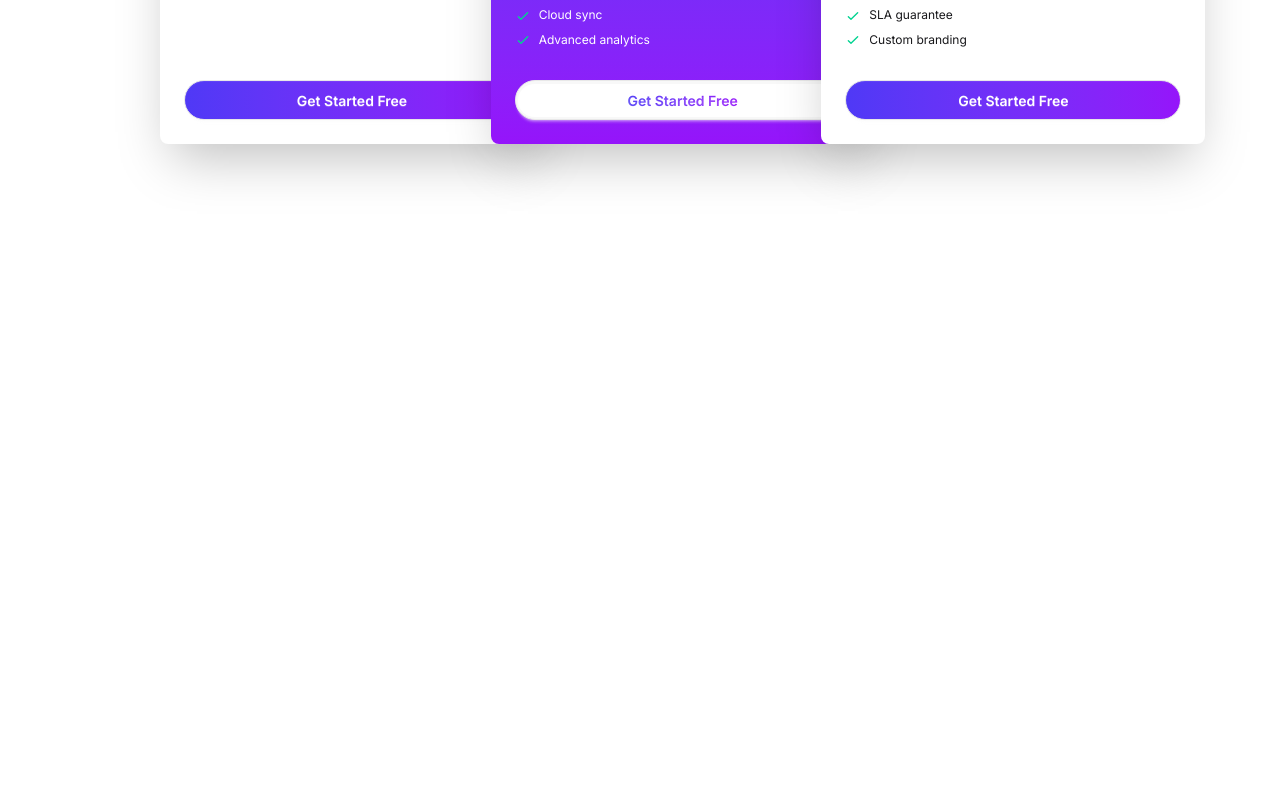
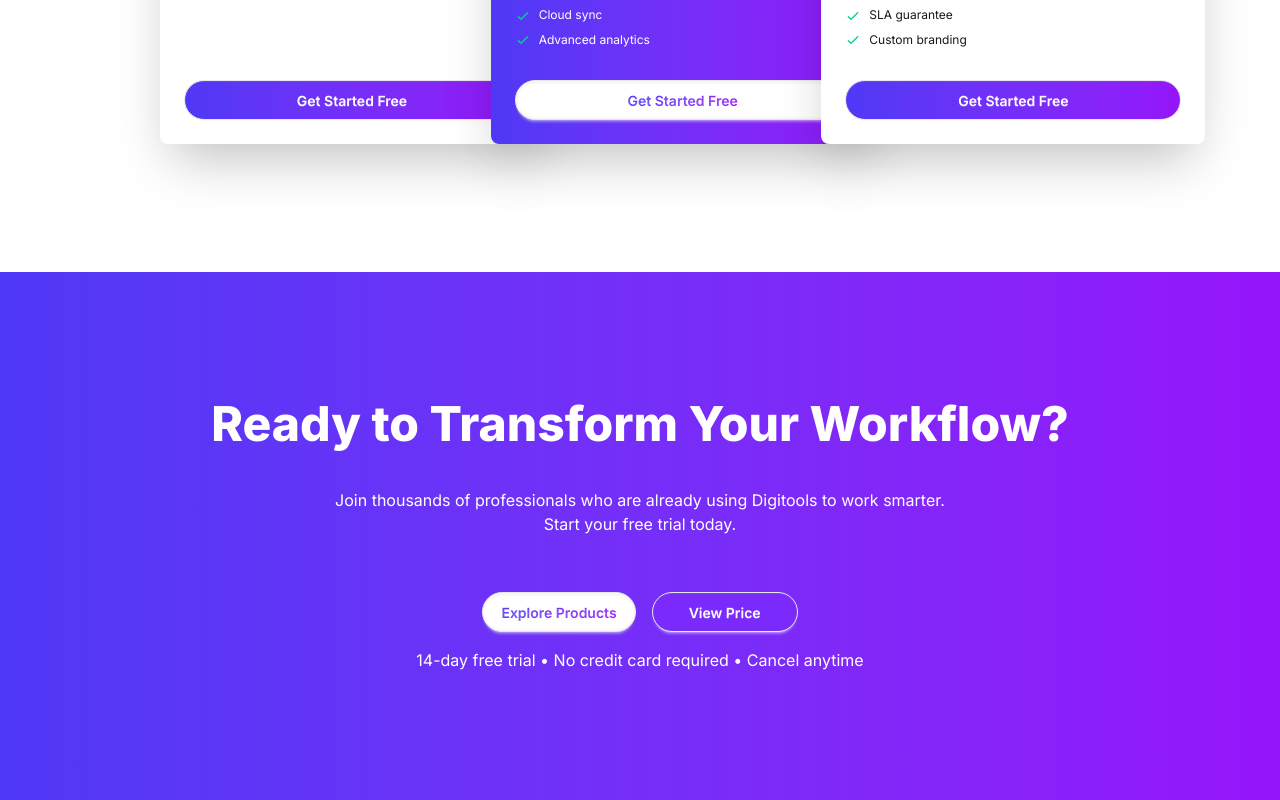
Before and after one commit to Sami-Abdullah/A6, a React (Vite) app: page / in a window 1280 px wide. Shown: the part 2284-3084 px from the top of the page. Before the commit the page ends 2556 px from the top, so only its background shows below. Built offline with nearby package versions, Linux system fonts and the light colour scheme.

Commit message:
made the work flow section

```diff
--- a/src/App.jsx
+++ b/src/App.jsx
@@ -3,6 +3,7 @@
 import Navbar from "./Components/Sections/Navbar"
 import Pricing from "./Components/Sections/Pricing";
 import Stats from "./Components/Sections/Stats"
+import Workflow from "./Components/Sections/Workflow";
 
 
 // const data = ()=>{
@@ -31,6 +32,7 @@
       {/* {pricing section with card} */}
       <Pricing></Pricing>
       {/* bottombar */}
+      <Workflow></Workflow>
       {/* footer */}
 
     </>
--- a/src/Components/Buttons/GradiantTextButton.jsx
+++ b/src/Components/Buttons/GradiantTextButton.jsx
@@ -1,11 +1,10 @@
 import React from 'react';
 
-const GradiantTextButton = ({ text, icon, isFull = false }) => {
+const GradiantTextButton = ({ text, icon, isFull = false,noBorder=true }) => {
 
-  console.log(isFull, "here")
   return (
 
-    <button className={`${isFull ? 'w-full' : ' bg-linear-to-r from-[rgba(79,57,246,1)] to-[rgba(149,20,250,1)]'} btn rounded-full px-0.5 py-0.5`}>
+    <button className={`${isFull ? 'w-full' : ''} ${noBorder ? '':'bg-linear-to-r from-[rgba(79,57,246,1)] to-[rgba(149,20,250,1)]'}  btn rounded-full px-0.5 py-0.5`}>
 
       <div className={`${isFull ? 'w-full' : ''} flex items-center justify-center gap-2 px-4 py-1.5 bg-white rounded-full`}>
 
--- a/src/Components/Cards/PriceCard.jsx
+++ b/src/Components/Cards/PriceCard.jsx
@@ -5,7 +5,7 @@
 const PriceCard = ({ isPro = false, price, type, context, buttonText = "Get Started Free", offers = [] }) => {
   console.log(offers)
   return (
-    <div className={`card w-72 xl:w-96 mx-auto ${isPro ? 'bg-linear-to-b from-[rgba(79,57,246,1)] to-[rgba(149,20,250,1)] text-white' : 'bg-base-100'} shadow-2xl`}>
+    <div className={`card w-72 xl:w-96 mx-auto ${isPro ? 'bg-linear-to-r from-[rgba(79,57,246,1)] to-[rgba(149,20,250,1)] text-white' : 'bg-base-100'} shadow-2xl`}>
       <div className="card-body relative ">
         {isPro ? <span className="absolute -top-2 left-25 xl:left-40 badge badge-xs badge-warning">Most Popular</span> : ''}
         <div className="">
--- a/src/Components/Sections/Banner.jsx
+++ b/src/Components/Sections/Banner.jsx
@@ -24,7 +24,7 @@
         </div>
         <div className='flex gap-4'>
           <GradiantButton text={"Explore Products"} ></GradiantButton>
-          <GradiantTextButton icon={<CiPlay1 ></CiPlay1>} text={"Watch Demo"}> </GradiantTextButton>
+          <GradiantTextButton icon={<CiPlay1 ></CiPlay1>} text={"Watch Demo"} noBorder={false}> </GradiantTextButton>
         </div>
       </div>
       {/* right section */}
--- /dev/null
+++ b/src/Components/Sections/Footer.jsx
@@ -0,0 +1,11 @@
+import React from 'react';
+
+const Footer = () => {
+  return (
+    <div>
+
+    </div>
+  );
+};
+
+export default Footer;
--- /dev/null
+++ b/src/Components/Sections/Workflow.jsx
@@ -0,0 +1,25 @@
+import React from 'react';
+import GradiantTextButton from '../Buttons/GradiantTextButton';
+import GradiantButton from '../Buttons/GradiantButton';
+
+const Workflow = () => {
+  return (
+    <div className=' bg-linear-to-r from-[rgba(79,57,246,1)] to-[rgba(149,20,250,1)] '>
+      <div className=' container mx-auto py-32 text-white text-center '>
+
+        <h1 className='text-5xl font-extrabold mb-4'>Ready to Transform Your Workflow?</h1>
+        <p className='text-base/normal mt-10'>Join thousands of professionals who are already using Digitools to work smarter. <br />
+          Start your free trial today.</p>
+          <div className='space-x-4 mt-14'>
+            <GradiantTextButton text={"Explore Products"}></GradiantTextButton>
+            <button className='btn bg-[#7A2AFA] text-white py-4 px-9 rounded-full'>
+              View Price
+            </button>
+          </div>
+            <p className='text-white mt-4'>14-day free trial • No credit card required • Cancel anytime</p>
+      </div>
+    </div>
+  );
+};
+'rgb(147, 51, 234)'
+export default Workflow;
```
